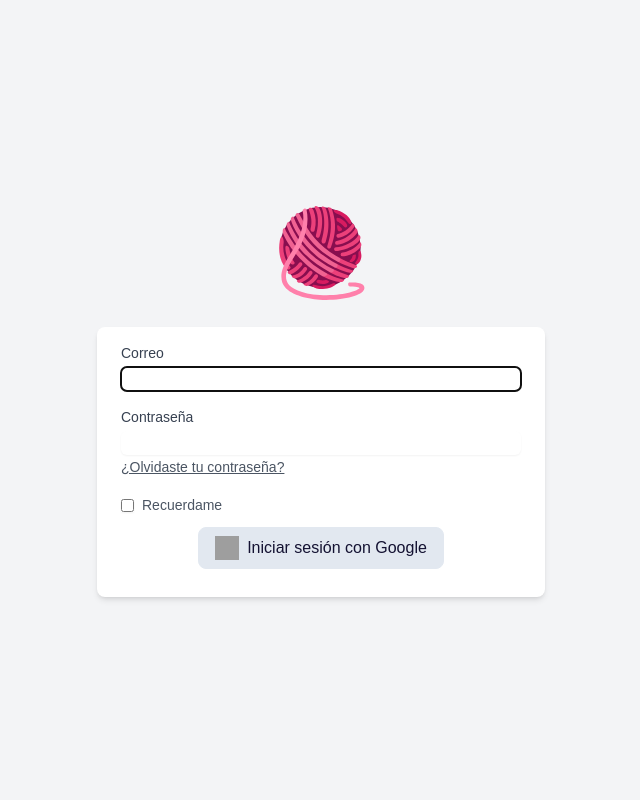
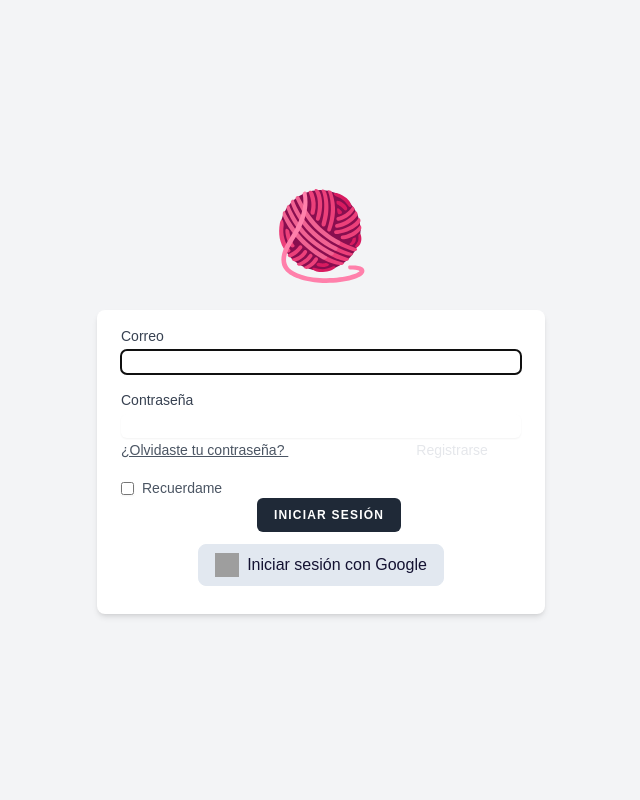
Before and after one commit to Gambled23/TheNishaProject, a Laravel app: page /login in a window 1280 px wide. Shown: the whole page, without its empty margins (319-959 px from the left). Run offline with Laravel 10, Linux system fonts and the light colour scheme; style sheets or scripts are compiled from the project's sources; some libraries are stand-ins or nearby versions; grey boxes are pictures that could not be loaded.

Commit message:
botón de registro

```diff
--- a/resources/views/auth/login.blade.php
+++ b/resources/views/auth/login.blade.php
@@ -28,6 +28,9 @@
                         {{ __('¿Olvidaste tu contraseña?') }}
                     </a>
                 @endif
+                <a class="ml-32 text-sm text-gray-200 dark:text-gray-200 hover:text-gray-400 rounded-md focus:outline-none focus:ring-2 focus:ring-offset-2 focus:ring-indigo-500 dark:focus:ring-offset-gray-800" href="{{ route('register') }}">
+                        {{ __('Registrarse') }}
+                </a>
             </div>
 
             <div class="block mt-4">
@@ -35,6 +38,11 @@
                     <x-checkbox id="remember_me" name="remember" />
                     <span class="ml-2 text-sm text-gray-600 dark:text-gray-400">{{ __('Recuerdame') }}</span>
                 </label>
+            </div>
+            <div class="flex items-center justify-center">
+                <x-button class="ml-4">
+                    {{ __('Iniciar sesión') }}
+                </x-button>
             </div>
         </form>
 
--- a/routes/web.php
+++ b/routes/web.php
@@ -35,7 +35,7 @@ Route::middleware([
     'verified',
 ])->group(function () {
     Route::get('/account', function () {
-        return view('account');
+        return view('indexUser');
     })->name('account');
 });
 
```
